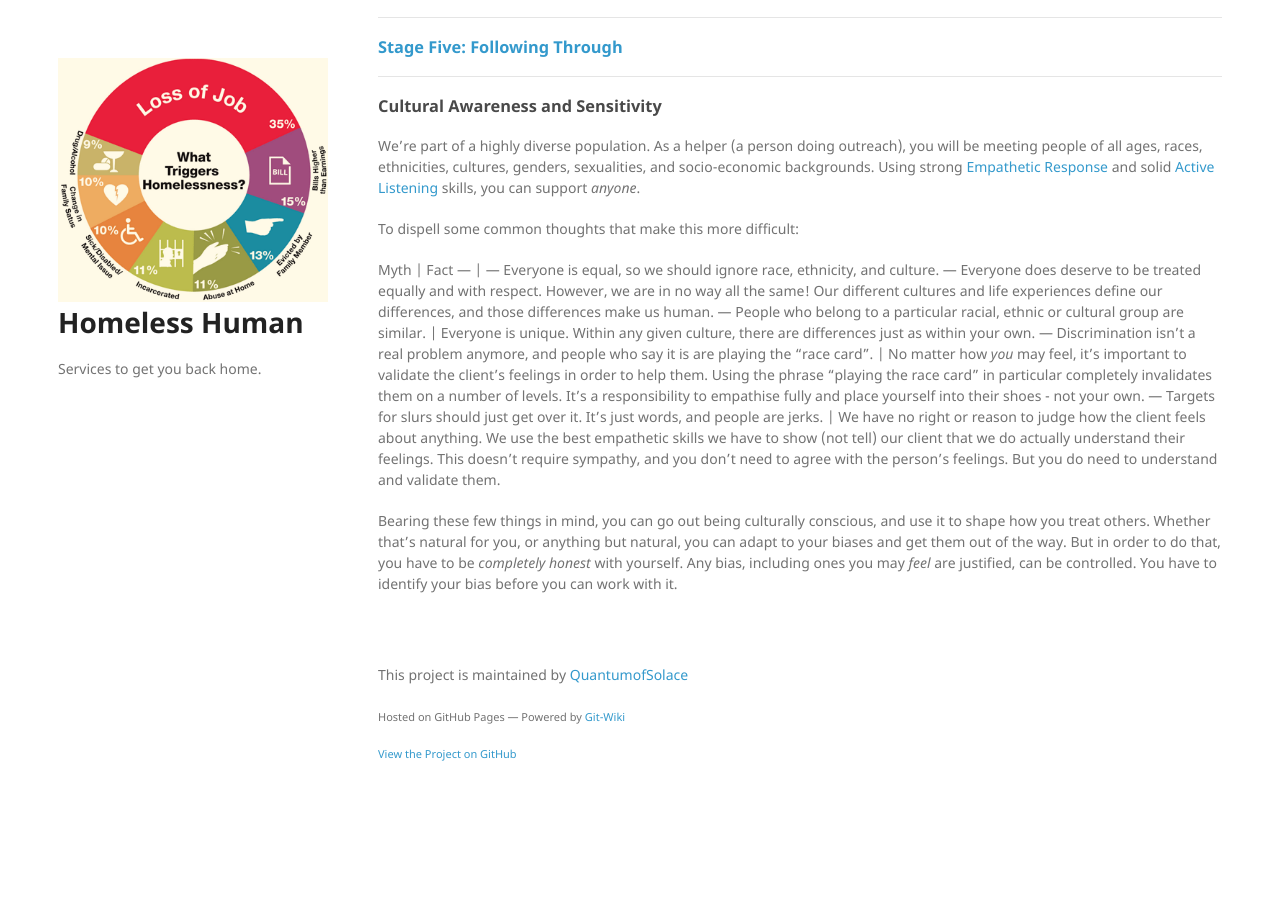
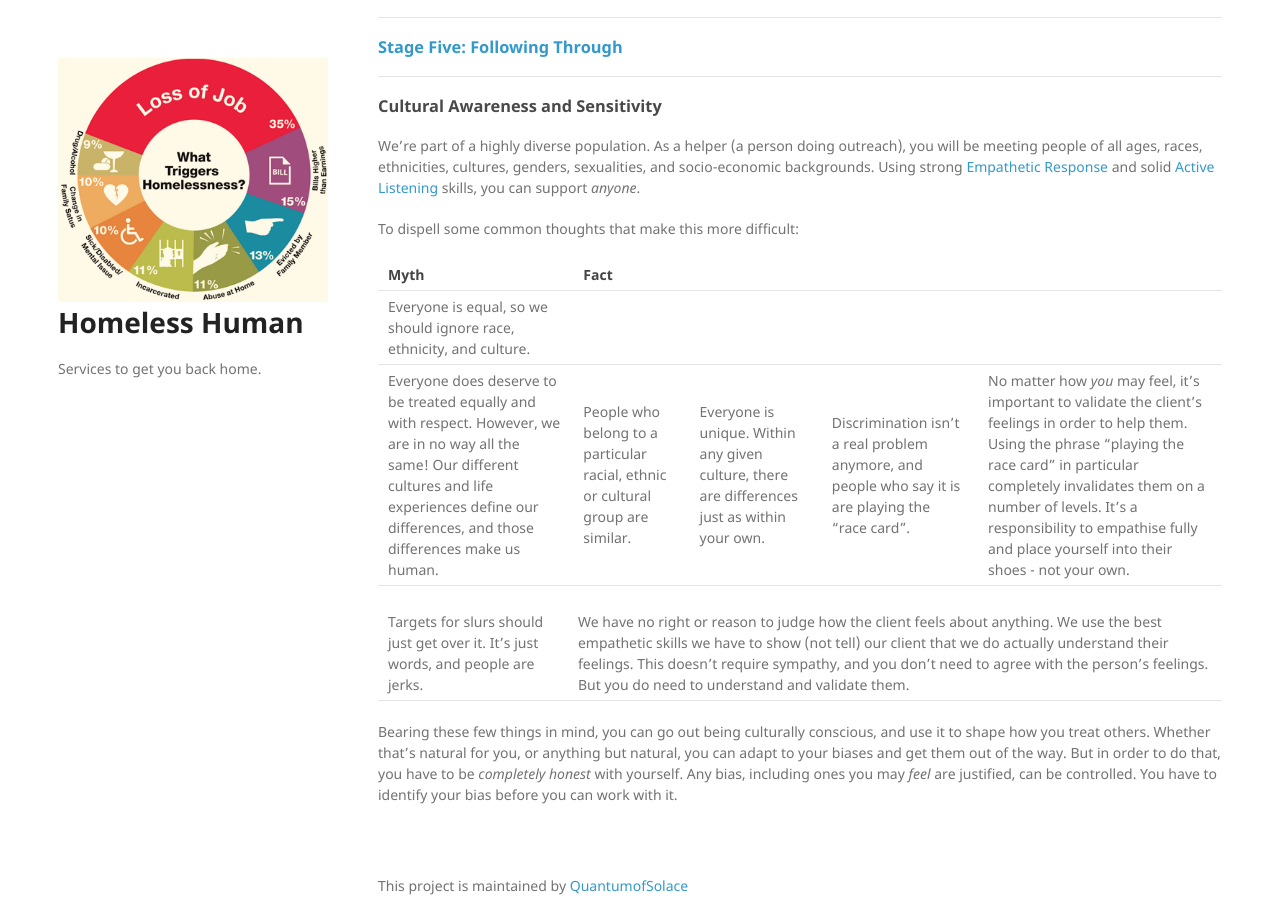
Before and after one commit to QuantumofSolace/Homeless-Human, a Jekyll site: the page built from wiki/how-to-help.markdown, in a window 1280 px wide and 900 px high, scrolled down 1331 px. Built offline with Jekyll 4.4.1, drawn with Linux system fonts in a browser that asks for light colours; nearby versions of some CDN libraries; our own code applies the rules of GitHub Pages for plain Markdown files; before the commit the page ends 2110 px from its top, so only the background shows below that.

```diff
--- a/wiki/how-to-help.markdown
+++ b/wiki/how-to-help.markdown
@@ -38,14 +38,9 @@ To dispell some common thoughts that make this more difficult:
 
 Myth | Fact
 --- | ---
-Everyone is equal, so we should ignore race, ethnicity, and culture.
----
-Everyone does deserve to be treated equally and with respect. However, we are in no way all the same! Our different cultures and life experiences define our differences, and those differences make us human.
----
-People who belong to a particular racial, ethnic or cultural group are similar. | Everyone is unique. Within any given culture, there are differences just as within your own.
----
-Discrimination isn't a real problem anymore, and people who say it is are playing the "race card". | No matter how _you_ may feel, it's important to validate the client's feelings in order to help them. Using the phrase "playing the race card" in particular completely invalidates them on a number of levels. It's a responsibility to empathise fully and place yourself into their shoes - not your own.
----
+Everyone is equal, so we should ignore race, ethnicity, and culture. |
+Everyone does deserve to be treated equally and with respect. However, we are in no way all the same! Our different cultures and life experiences define our differences, and those differences make us human. | People who belong to a particular racial, ethnic or cultural group are similar. | Everyone is unique. Within any given culture, there are differences just as within your own. | Discrimination isn't a real problem anymore, and people who say it is are playing the "race card". | No matter how _you_ may feel, it's important to validate the client's feelings in order to help them. Using the phrase "playing the race card" in particular completely invalidates them on a number of levels. It's a responsibility to empathise fully and place yourself into their shoes - not your own.
+
 Targets for slurs should just get over it. It's just words, and people are jerks. | We have no right or reason to judge how the client feels about anything. We use the best empathetic skills we have to show (not tell) our client that we do actually understand their feelings. This doesn't require sympathy, and you don't need to agree with the person's feelings. But you do need to understand and validate them.
 
 Bearing these few things in mind, you can go out being culturally conscious, and use it to shape how you treat others. Whether that's natural for you, or anything but natural, you can adapt to your biases and get them out of the way. But in order to do that, you have to be _completely honest_ with yourself. Any bias, including ones you may _feel_ are justified, can be controlled. You have to identify your bias before you can work with it.
```
